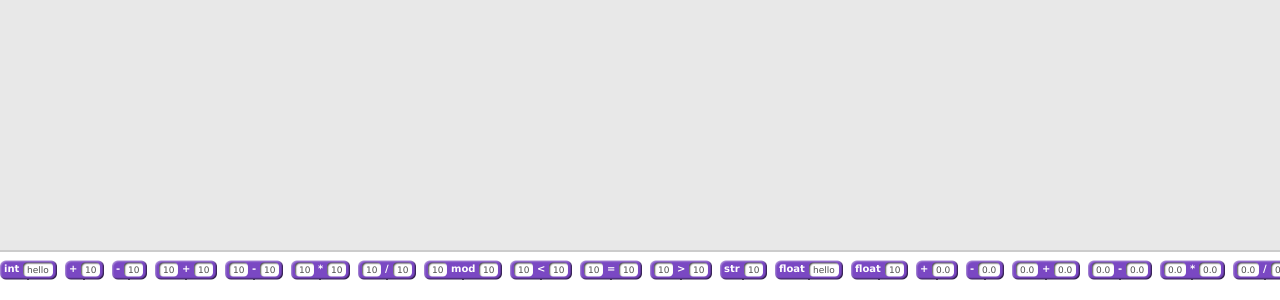
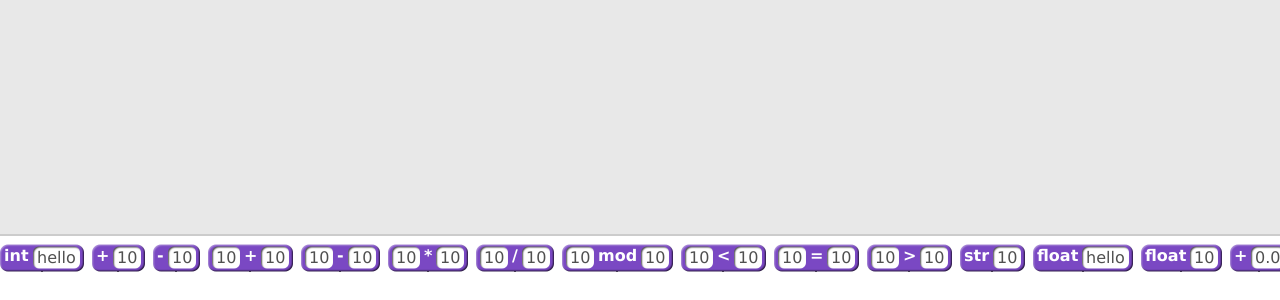
Before and after one commit to tjvr/flowy, a website with bundled scripts: page www/index.html in a window 1280 px wide. Shown: the part 500-800 px from the top of the page. Built offline with nearby package versions, Linux system fonts and the light colour scheme.

Commit message:
Make everything bigger!

```diff
--- a/src/main.js
+++ b/src/main.js
@@ -365,7 +365,7 @@ class Input extends Drawable {
   pathFn(context) {
     var w = this.width;
     var h = this.height;
-    var r = 4;
+    var r = 6;
 
     context.moveTo(0, r + .5);
     context.arc(r, r + .5, r, PI, PI32, false);
@@ -377,7 +377,7 @@ class Input extends Drawable {
   layoutSelf() {
     var metrics = Input.measure(this.field.value);
     this.width = Math.max(this.minWidth, metrics.width) + this.fieldPadding * 2;
-    this.height = metrics.height + 1;
+    this.height = metrics.height + 3;
     this.field.style.width = this.width + 'px';
     this.field.style.height = this.height + 'px';
     this.redraw();
@@ -618,8 +618,7 @@ class Node extends Drawable {
     for (var i=0; i<length; i++) {
       var part = parts[i];
 
-      var h = part.height + 4;
-      if (part.isBubble) h -= Bubble.tipSize;
+      var h = part.height + (part.isBubble ? 0 : 4);
       height = Math.max(height, h);
       xs.push(width);
       width += part.width;
@@ -632,10 +631,9 @@ class Node extends Drawable {
     for (var i=0; i<length; i++) {
       var part = parts[i];
       var h = part.height;
-      if (part.isBubble) h -= Bubble.tipSize;
       var x = xs[i];
       var y = (height - h) / 2;
-      if (part.isBubble) y -= Bubble.tipSize;
+      if (part.isBubble) y -= 2;
       part.moveTo(x, y);
     }
     this.width = width;
@@ -656,7 +654,7 @@ class Node extends Drawable {
   pathBlock(context) {
     var w = this.ownWidth;
     var h = this.ownHeight;
-    var r = 6;
+    var r = 8;
 
     context.moveTo(0, r + .5);
     context.arc(r, r + .5, r, PI, PI32, false);
@@ -776,7 +774,7 @@ class Bubble extends Drawable {
   }
 
   pathBubble(context) {
-    var t = Bubble.tipSize;
+    var t = this.isInside ? Bubble.tipSize : 4;
     var w = this.width;
     var h = this.height;
     var r = 6;
@@ -801,8 +799,12 @@ class Bubble extends Drawable {
     this.drawOn(this.context);
   }
 
+  get isInside() {
+    return this.parent.isNode && this.parent.bubble !== this;
+  }
+
   drawOn(context) {
-    if (this.parent.isNode && this.parent.bubble !== this) {
+    if (this.isInside) {
       context.fillStyle = '#fff';
       bezel(context, this.pathBubble, this, true, density);
     } else {
@@ -818,10 +820,10 @@ class Bubble extends Drawable {
   }
 }
 
-Bubble.tipSize = 4;
+Bubble.tipSize = 6;
 Bubble.paddingX = 2;
 Bubble.paddingY = 1;
-Bubble.minWidth = 26;
+Bubble.minWidth = 32; //26;
 
 
 class Blob extends Drawable {
--- a/www/style.css
+++ b/www/style.css
@@ -69,12 +69,15 @@ html, body {
 .palette {
   position: fixed;
   bottom: 0;
-  height: 48px;
+  height: 64px;
   z-index: 101;
   border-top: 2px solid #ccc;
   left: 0;
   right: 0;
   background: #fff;
+  overflow-y: hidden;
+  overflow-x: scroll;
+  -webkit-overflow-scrolling: touch;
 }
 
 .feedback {
@@ -95,19 +98,19 @@ html, body {
 }
 
 .label {
-  font: bold 10px/14px Lucida Grande, Verdana, Arial, DejaVu Sans, sans-serif;
+  font: bold 16px/20px Lucida Grande, Verdana, Arial, DejaVu Sans, sans-serif;
   color: #fff;
   z-index: 1;
 }
 
 .result-label {
   color: #000;
-  font: 10px/14px Lucida Grande, Verdana, Arial, DejaVu Sans, sans-serif;
+  font: 16px/20px Lucida Grande, Verdana, Arial, DejaVu Sans, sans-serif;
 }
 
 .field {
   color: #505050;
-  font: 9px/14px Lucida Grande, Verdana, Arial, DejaVu Sans, sans-serif;
+  font: 16px/20px Lucida Grande, Verdana, Arial, DejaVu Sans, sans-serif;
   margin: 0;
   padding: 0;
   border: 0;
```
